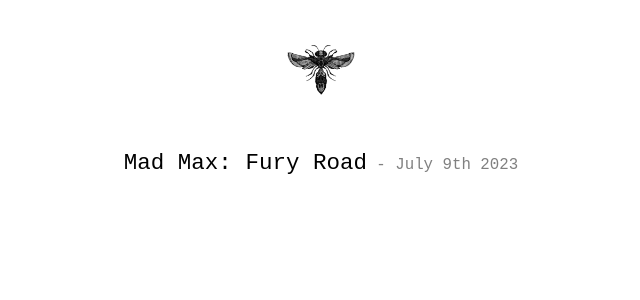
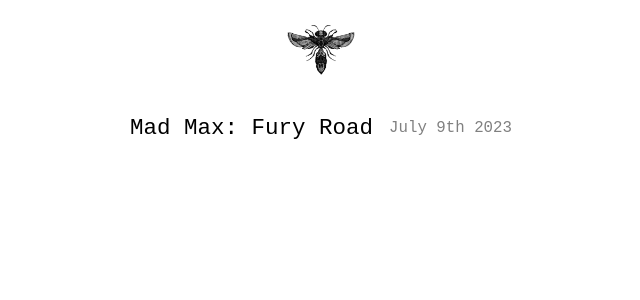
Before and after one commit to wasp02/wasp, a Vue app: page / in a window 1280 px wide. Shown: the top 300 px of the page, without its empty margins (319-959 px from the left). Built offline with nearby package versions, Linux system fonts and the light colour scheme.

Commit message:
Add @media rule for smaller screens

```diff
--- a/src/assets/base.css
+++ b/src/assets/base.css
@@ -60,7 +60,8 @@
 }
 
 body {
-  min-width: 40vh;
+  margin: 1em 0.5em 0.5em 0.5em;
+  /* min-width: 40vh; */
   min-height: 100vh;
   color: var(--color-text);
   background: var(--color-background);
@@ -74,3 +75,9 @@
   -webkit-font-smoothing: antialiased;
   -moz-osx-font-smoothing: grayscale;
 }
+
+/* @media only screen and (max-width: 600px) {
+  body {
+    min-width: 20vh;
+  }
+} */
--- a/src/assets/main.css
+++ b/src/assets/main.css
@@ -5,7 +5,7 @@
   align-items: center;
   max-width: 1280px;
   margin: 0 auto;
-  padding: 2rem;
+  /* padding: 2rem; */
   font-weight: normal;
 }
 
--- a/src/components/artilceList.vue
+++ b/src/components/artilceList.vue
@@ -11,25 +11,38 @@
           name: 'article',
           params: { id: article },
         }"
-        >{{ articles[1][article].name
-        }}<span id="article-list-span">
-          - {{ articles[1][article].time }}</span
-        ></router-link
+        ><p>{{ articles[1][article].name }}</p>
+        <p id="article-list-paragraph">
+          {{ articles[1][article].time }}
+        </p></router-link
       >
     </div>
   </div>
 </template>
 
 <style>
+@media (min-width: 443px) {
+  .article-list-wrapper p {
+    display: inline;
+  }
+}
+
+.article-list-wrapper p:not(:last-child) {
+  margin: 0 1rem 0 0;
+}
+
 .article-list-wrapper {
   max-width: 80vh;
   font-size: 1.5em;
   color: black;
+  padding: 0 1em;
 }
 
-#article-list-span {
+#article-list-paragraph {
   color: grey;
   font-size: 0.7em;
+  vertical-align: text-bottom;
+  margin: 0;
 }
 
 a:visited {
--- a/src/views/Article.vue
+++ b/src/views/Article.vue
@@ -96,6 +96,10 @@
   max-width: inherit;
 }
 
+img {
+  vertical-align: text-top;
+}
+
 .article-wrapper {
   max-width: 90vh;
   margin: auto;
```
